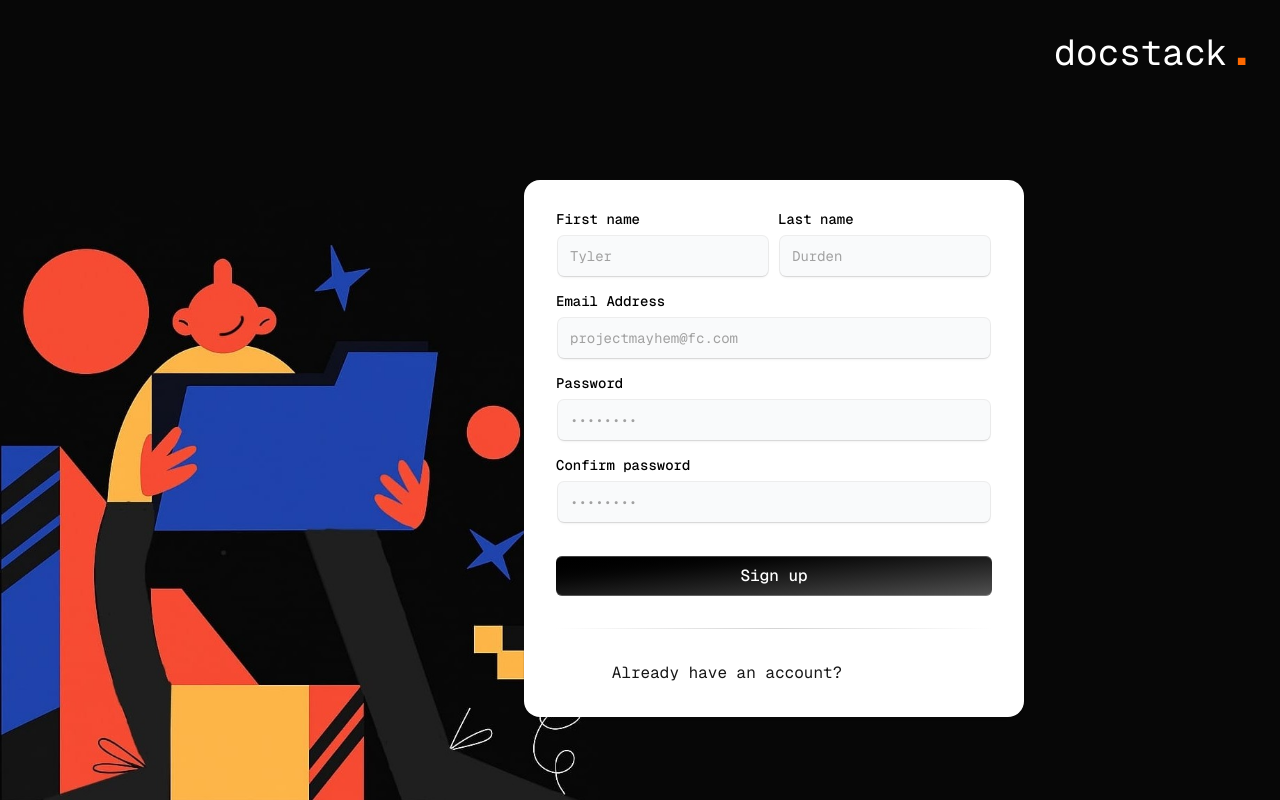
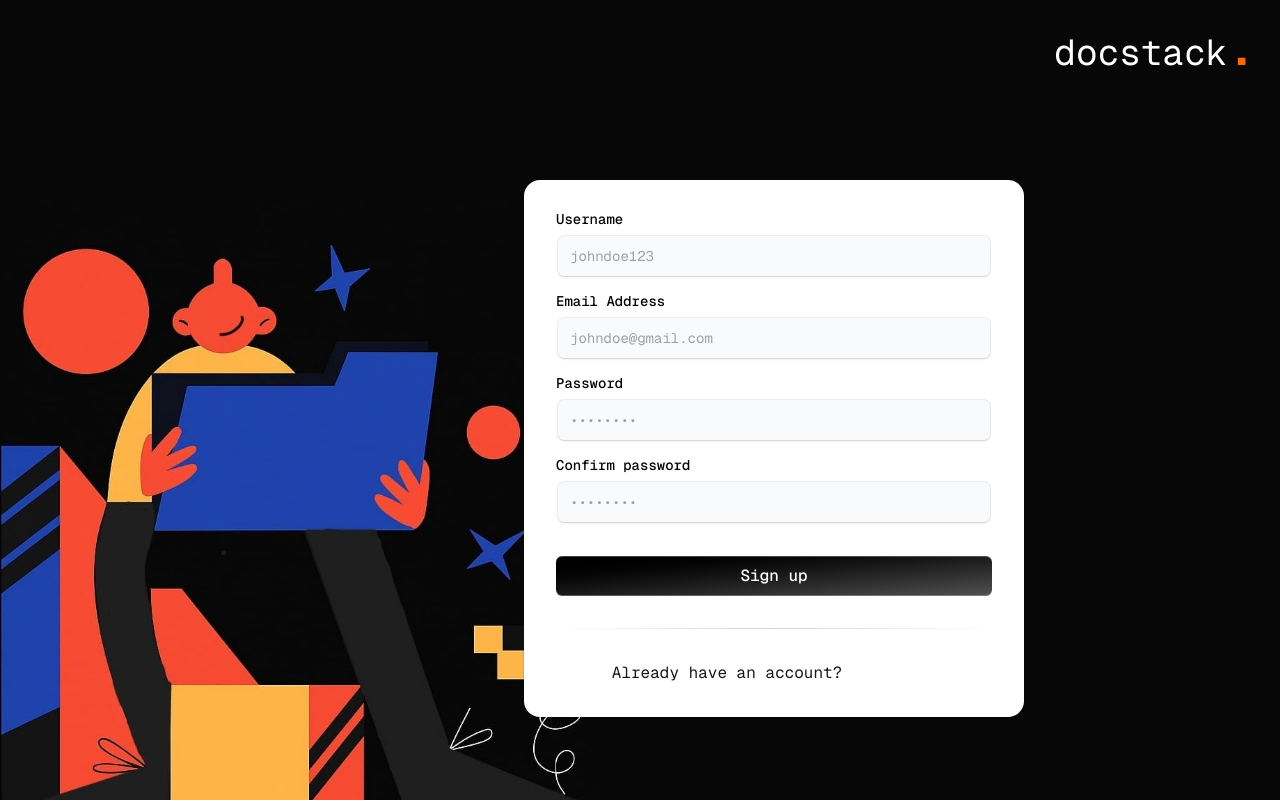
Before and after one commit to srishtea-22/docstack, a Next.js app in the folder client/: page /signup in a window 1280 px wide. Built offline with nearby package versions, Linux system fonts and the light colour scheme.

Commit message:
Add Zod validation

```diff
--- a/client/package.json
+++ b/client/package.json
@@ -16,7 +16,8 @@
     "next": "15.3.4",
     "react": "^19.0.0",
     "react-dom": "^19.0.0",
-    "tailwind-merge": "^3.3.1"
+    "tailwind-merge": "^3.3.1",
+    "zod": "^3.25.67"
   },
   "devDependencies": {
     "@tailwindcss/postcss": "^4",
--- a/client/src/app/signup/page.tsx
+++ b/client/src/app/signup/page.tsx
@@ -1,19 +1,83 @@
 "use client";
-import React from "react";
+import React, { useState } from "react";
 import Image from 'next/image';
 import Link from "next/link";
 import { Label } from "@/components/label";
 import { Input } from "@/components/input";
 import { cn } from "@/lib/utils";
+import { z } from "zod";
+import { useRouter } from "next/navigation";
 import {
   IconBrandGoogle
 } from "@tabler/icons-react";
 
+const signupSchema = z.object({
+  username: z.string().min(1, {message: "Username is required"}),
+  email: z.string().email({message: "Invalid email address"}),
+  password: z.string().min(8, {message: "Password must be at least 8 characters"}),
+  confirmpassword: z.string().min(8, {message: "Password must be at least 8 characters"}),
+}).refine((data) => data.password === data.confirmpassword, {
+  message: "Passwords don't match",
+  path: ["confirmpassword"],
+});
+
+type SignUpFormData = z.infer<typeof signupSchema>;
+
 export default function SignupForm() {
-  const handleSubmit = (e: React.FormEvent<HTMLFormElement>) => {
+  const router = useRouter();
+
+  const [formData, setFormData] = useState<SignUpFormData>({
+    username: "",
+    email: "",
+    password: "",
+    confirmpassword: "",
+  });
+  const [errors, setErrors] = useState<z.ZodIssue[]>([]);
+
+  const handleChange = (e: React.ChangeEvent<HTMLInputElement>) => {
+    const {id, value} = e.target;
+    setFormData((prevData) => ({
+      ...prevData,
+      [id]: value,
+    }));
+  };
+
+  const handleSubmit = async (e: React.FormEvent<HTMLFormElement>) => {
     e.preventDefault();
-    console.log("Form submitted");
+    setErrors([]);
+
+    try {
+      signupSchema.parse(formData);
+      const response = await fetch("http://localhost:8080/auth", {
+        method: "POST",
+        headers: {
+          "Content-Type": "application/json"
+        },
+        body: JSON.stringify(formData)
+      });
+
+      if (response.ok) {
+        router.push('/login');
+      }
+      else {
+        console.log("signup failed");
+      }
+    }
+    catch (e) {
+      if (e instanceof z.ZodError) {
+        setErrors(e.errors);
+      }
+      else {
+        console.error("error while submitting", e);
+      }
+    }
   };
+
+  const getErrorMessage = (field: keyof SignUpFormData) => {
+    const error = errors.find((err) => err.path[0] === field);
+    return error ? error.message : null;
+  }
+
   return (
     <div className="font-[family-name:var(--font-geist-mono)] bg-[#070707] min-h-screen flex flex-col">
       <header className="p-6">
@@ -44,33 +108,57 @@ export default function SignupForm() {
               <form className="" onSubmit={handleSubmit}>
                 <div className="mb-4 flex flex-col space-y-2 md:flex-row md:space-y-0 md:space-x-2">
                   <LabelInputContainer>
-                    <Label htmlFor="firstname">First name</Label>
-                    <Input id="firstname" placeholder="Tyler" type="text" />
-                  </LabelInputContainer>
-                  <LabelInputContainer>
-                    <Label htmlFor="lastname">Last name</Label>
-                    <Input id="lastname" placeholder="Durden" type="text" />
+                    <Label htmlFor="username">Username</Label>
+                    <Input
+                      id="username"
+                      placeholder="johndoe123"
+                      type="text"
+                      value={formData.username}
+                      onChange={handleChange} />
+                      {getErrorMessage("username") && (
+                        <p className="text-red-500 text-xs mt-1">{getErrorMessage("username")}</p>
+                      )}
                   </LabelInputContainer>
                 </div>
                 <LabelInputContainer className="mb-4">
                   <Label htmlFor="email">Email Address</Label>
-                  <Input id="email" placeholder="projectmayhem@fc.com" type="email" />
+                  <Input
+                    id="email"
+                    placeholder="johndoe@gmail.com"
+                    type="email"
+                    value={formData.email}
+                    onChange={handleChange} />
+                    {getErrorMessage("email") && (
+                      <p className="text-red-500 text-xs mt-1">{getErrorMessage("email")}</p>
+                    )}
                 </LabelInputContainer>
                 <LabelInputContainer className="mb-4">
                   <Label htmlFor="password">Password</Label>
-                  <Input id="password" placeholder="••••••••" type="password" />
+                  <Input
+                    id="password"
+                    placeholder="••••••••"
+                    type="password"
+                    value={formData.password}
+                    onChange={handleChange} />
+                    {getErrorMessage("password") && (
+                      <p className="text-red-500 text-xs mt-1">{getErrorMessage("password")}</p>
+                    )}
                 </LabelInputContainer>
                 <LabelInputContainer className="mb-8">
                   <Label htmlFor="confirmpassword">Confirm password</Label>
                   <Input
                     id="confirmpassword"
                     placeholder="••••••••"
-                    type="confirmpassword"
-                  />
+                    type="password"
+                    value={formData.confirmpassword}
+                    onChange={handleChange} />
+                    {getErrorMessage("confirmpassword") && (
+                      <p className="text-red-500 text-xs mt-1">{getErrorMessage("confirmpassword")}</p>
+                    )}
                 </LabelInputContainer>
 
                 <button
-                  className="group/btn relative block h-10 w-full rounded-md bg-gradient-to-br from-black to-neutral-600 font-medium text-white shadow-[0px_1px_0px_0px_#ffffff40_inset,0px_-1px_0px_0px_#ffffff40_inset] dark:bg-zinc-800 dark:from-zinc-900 dark:to-zinc-900 dark:shadow-[0px_1px_0px_0px_#27272a_inset,0px_-1px_0px_0px_#27272a_inset]"
+                  className="group/btn relative block h-10 w-full rounded-md bg-gradient-to-br from-black to-neutral-600 font-medium text-white shadow-[0px_1px_0px_0px_#ffffff40_inset,0px_-1px_0px_0px_#ffffff40_inset] dark:bg-zinc-800 dark:from-zinc-900 dark:to-zinc-900 dark:shadow-[0px_1px_0px_0px_#27272a_inset,0px_-1px_0px_0px_#27272a_inset] cursor-pointer"
                   type="submit"
                 >
                   Sign up
```
Also changed, not shown: 1 other file (tests, documents, lock files or other folders).
